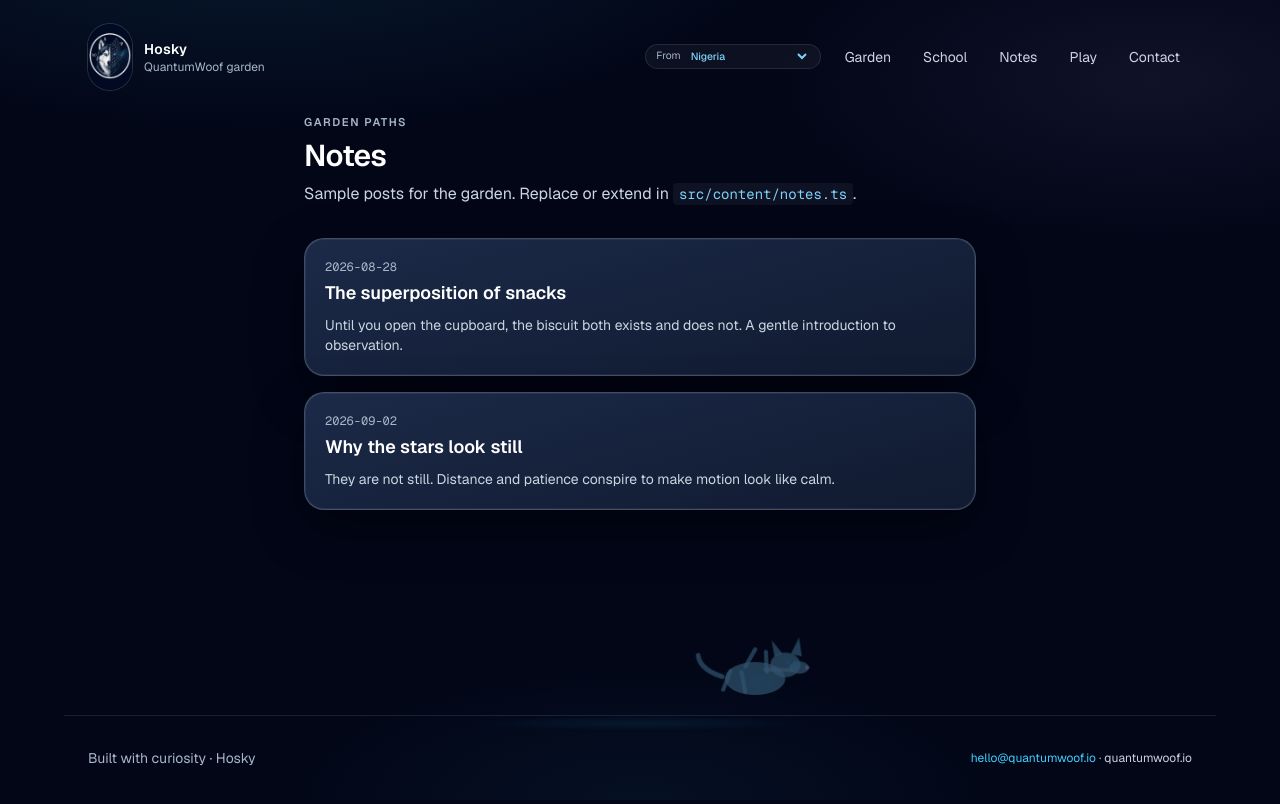
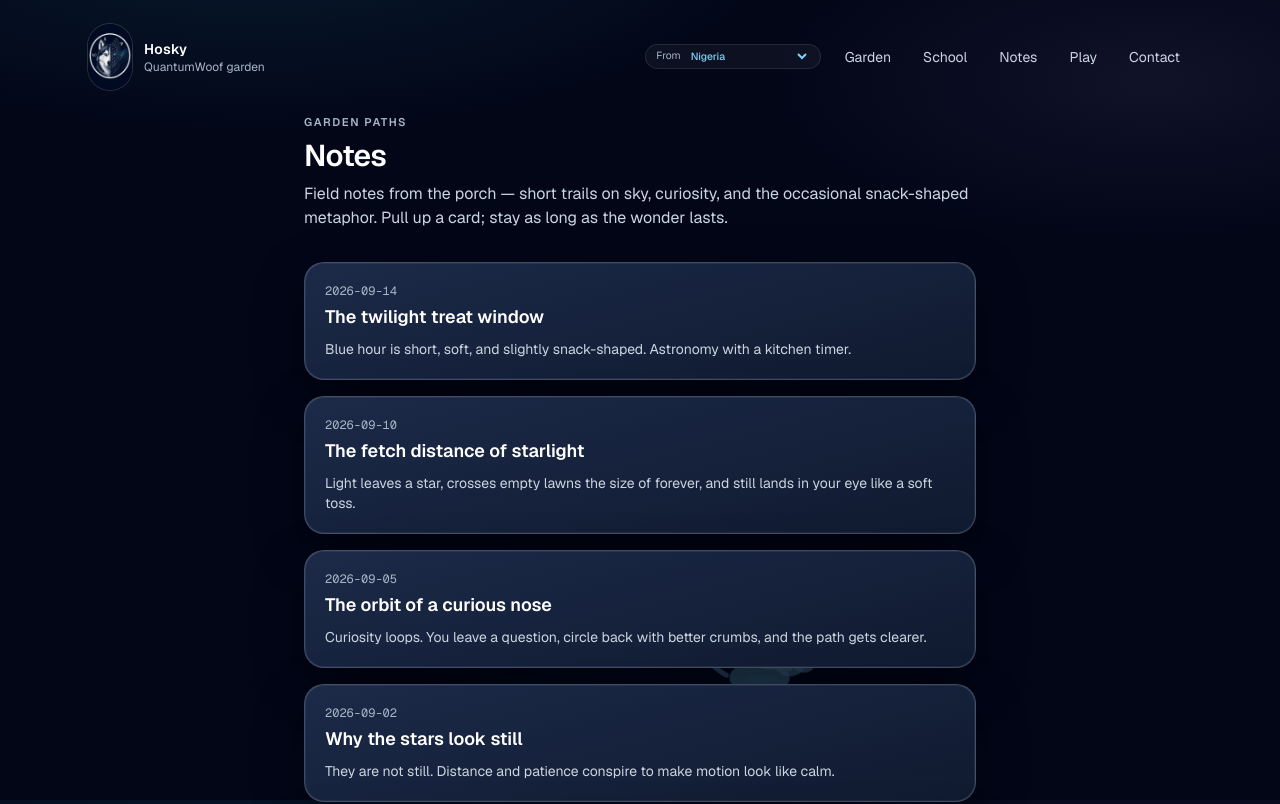
Before and after one commit to Quantumwoof/quantumwoof, a Next.js app: page /notes in a window 1280 px wide. Shown: the top 804 px of the page. Built offline with nearby package versions, Linux system fonts and the light colour scheme.

Commit message:
Polish garden notes, custom 404, and /garden alias
Remove scaffolding copy from the notes hub, expand to five Hosky-voice field notes (keeping published slugs), add a navy garden 404, and make /garden redirect home.

```diff
--- /dev/null
+++ b/src/app/garden/page.tsx
@@ -0,0 +1,6 @@
+import { redirect } from "next/navigation";
+
+/** Thin alias so /garden does not 404 — home is the garden. */
+export default function GardenAliasPage() {
+  redirect("/");
+}
--- /dev/null
+++ b/src/app/not-found.tsx
@@ -0,0 +1,43 @@
+import Link from "next/link";
+
+export default function NotFound() {
+  return (
+    <div className="mx-auto flex max-w-lg flex-col items-start py-16 sm:py-24">
+      <p className="card-label mb-2">Lost path</p>
+      <h1 className="text-3xl font-semibold tracking-tight text-white sm:text-4xl">
+        This trail went quiet
+      </h1>
+      <p className="mt-3 text-slate">
+        Hosky sniffed this URL and found empty grass. No shame — gardens have
+        dead ends. Pick a lit path below and keep wandering.
+      </p>
+      <div className="mt-8 flex flex-wrap gap-3">
+        <Link
+          href="/"
+          className="rounded-full bg-electric/15 px-4 py-2 text-sm font-medium text-electric ring-1 ring-electric/30 transition hover:bg-electric/25 hover:text-white"
+        >
+          Back to the garden
+        </Link>
+        <Link
+          href="/notes"
+          className="rounded-full px-4 py-2 text-sm text-slate ring-1 ring-white/15 transition hover:bg-white/5 hover:text-white"
+        >
+          Notes
+        </Link>
+        <Link
+          href="/school"
+          className="rounded-full px-4 py-2 text-sm text-slate ring-1 ring-white/15 transition hover:bg-white/5 hover:text-white"
+        >
+          School
+        </Link>
+        <Link
+          href="/play"
+          className="rounded-full px-4 py-2 text-sm text-slate ring-1 ring-white/15 transition hover:bg-white/5 hover:text-white"
+        >
+          Play
+        </Link>
+      </div>
+      <p className="mt-10 font-mono text-xs text-slate-muted">404 · QuantumWoof garden</p>
+    </div>
+  );
+}
--- a/src/app/notes/page.tsx
+++ b/src/app/notes/page.tsx
@@ -12,11 +12,9 @@ export default function NotesPage() {
       <p className="card-label mb-2">Garden paths</p>
       <h1 className="text-3xl font-semibold tracking-tight text-white">Notes</h1>
       <p className="mt-2 text-slate">
-        Sample posts for the garden. Replace or extend in{" "}
-        <code className="rounded bg-white/5 px-1.5 py-0.5 text-sm text-electric-dim">
-          src/content/notes.ts
-        </code>
-        .
+        Field notes from the porch — short trails on sky, curiosity, and the
+        occasional snack-shaped metaphor. Pull up a card; stay as long as the
+        wonder lasts.
       </p>
       <ul className="mt-8 space-y-4">
         {notes.map((note) => (
--- a/src/content/sky/notes.ts
+++ b/src/content/sky/notes.ts
@@ -9,16 +9,42 @@ export type Note = {
 
 export const notes: Note[] = [
   {
-    slug: "superposition-of-snacks",
-    title: "The superposition of snacks",
-    date: "2026-08-28",
+    slug: "twilight-treat-window",
+    title: "The twilight treat window",
+    date: "2026-09-14",
     excerpt:
-      "Until you open the cupboard, the biscuit both exists and does not. A gentle introduction to observation.",
-    tags: ["quantum", "metaphor"],
+      "Blue hour is short, soft, and slightly snack-shaped. Astronomy with a kitchen timer.",
+    tags: ["sky", "habit"],
     body: [
-      "Open a cupboard and you collapse a wave function — or at least, that is how it feels when you are hoping for biscuits.",
-      "Superposition is not magic; it is a precise statement about systems that have not yet been measured. The snack cupboard is a metaphor with teeth: before you look, you can only assign probabilities. After you look, you have a fact — and crumbs.",
-      "I like this framing because it keeps the mystery without abandoning the math. Curiosity first, equations when they earn their keep.",
+      "Blue hour is the garden’s polite version of urgency. The sky is still readable, the air cools, and the biscuits of daylight have not quite run out.",
+      "I treat it like a treat window: not a deadline, just a good moment to look up before the porch light wins the argument. You do not need gear. You need curiosity and a willingness to stand still for three breaths.",
+      "If the weather sulks, try again tomorrow. Orbits keep their appointments even when we miss ours.",
+    ],
+  },
+  {
+    slug: "fetch-distance-of-starlight",
+    title: "The fetch distance of starlight",
+    date: "2026-09-10",
+    excerpt:
+      "Light leaves a star, crosses empty lawns the size of forever, and still lands in your eye like a soft toss.",
+    tags: ["sky", "light"],
+    body: [
+      "When I toss a ball, the arc is short and the return is negotiable. Starlight is a longer fetch: years, decades, sometimes centuries of travel before it arrives as a quiet pinpoint.",
+      "That delay is not a bug. It is the point. Looking up is reading old mail that still feels present. The star may have shifted its habits; the photon in your eye is the moment it sent.",
+      "I find that comforting. The universe keeps its receipts, and some of them glow.",
+    ],
+  },
+  {
+    slug: "orbit-of-a-curious-nose",
+    title: "The orbit of a curious nose",
+    date: "2026-09-05",
+    excerpt:
+      "Curiosity loops. You leave a question, circle back with better crumbs, and the path gets clearer.",
+    tags: ["curiosity", "garden"],
+    body: [
+      "A good question behaves like an orbit: you do not smash into the answer on the first pass. You swing by, collect a fact, leave a bookmark, and return when the angle is kinder.",
+      "That is how this garden works. Short notes. Soft check-ins. No gatekeeping of wonder. If a metaphor about snacks helps you hold a quantum idea, keep the metaphor — then upgrade it when you are ready.",
+      "Precision can wait for the second sniff. Curiosity gets the first walk.",
     ],
   },
   {
@@ -30,8 +56,21 @@ export const notes: Note[] = [
     tags: ["sky", "perspective"],
     body: [
       "On a clear night the sky looks painted. That stillness is an illusion of scale. Stars race, galaxies drift, light itself is in a hurry — yet from a backyard, the vault of heaven seems politely fixed.",
-      "I find that useful as a teaching image. Some truths only reveal their motion when you wait long enough, or change your reference frame.",
-      "Tonight, if the weather cooperates, look up. Notice what appears motionless. Wonder what is moving.",
+      "I find that useful as a teaching image. Some truths only reveal their motion when you wait long enough, or change your reference frame. A husky pacing the fence line looks restless up close and almost serene from across the yard.",
+      "Tonight, if the weather cooperates, look up. Notice what appears motionless. Wonder what is moving — and leave a little room for both.",
+    ],
+  },
+  {
+    slug: "superposition-of-snacks",
+    title: "The superposition of snacks",
+    date: "2026-08-28",
+    excerpt:
+      "Until you open the cupboard, the biscuit both exists and does not. A gentle introduction to observation.",
+    tags: ["quantum", "metaphor"],
+    body: [
+      "Open a cupboard and you collapse a wave function — or at least, that is how it feels when you are hoping for biscuits.",
+      "Superposition is not magic; it is a precise statement about systems that have not yet been measured. The snack cupboard is a metaphor with teeth: before you look, you can only assign probabilities. After you look, you have a fact — and crumbs.",
+      "I like this framing because it keeps the mystery without abandoning the math. Curiosity first, equations when they earn their keep. The garden prefers that order.",
     ],
   },
 ];
```
Also changed, not shown: 1 other file (tests, documents, lock files or other folders).
